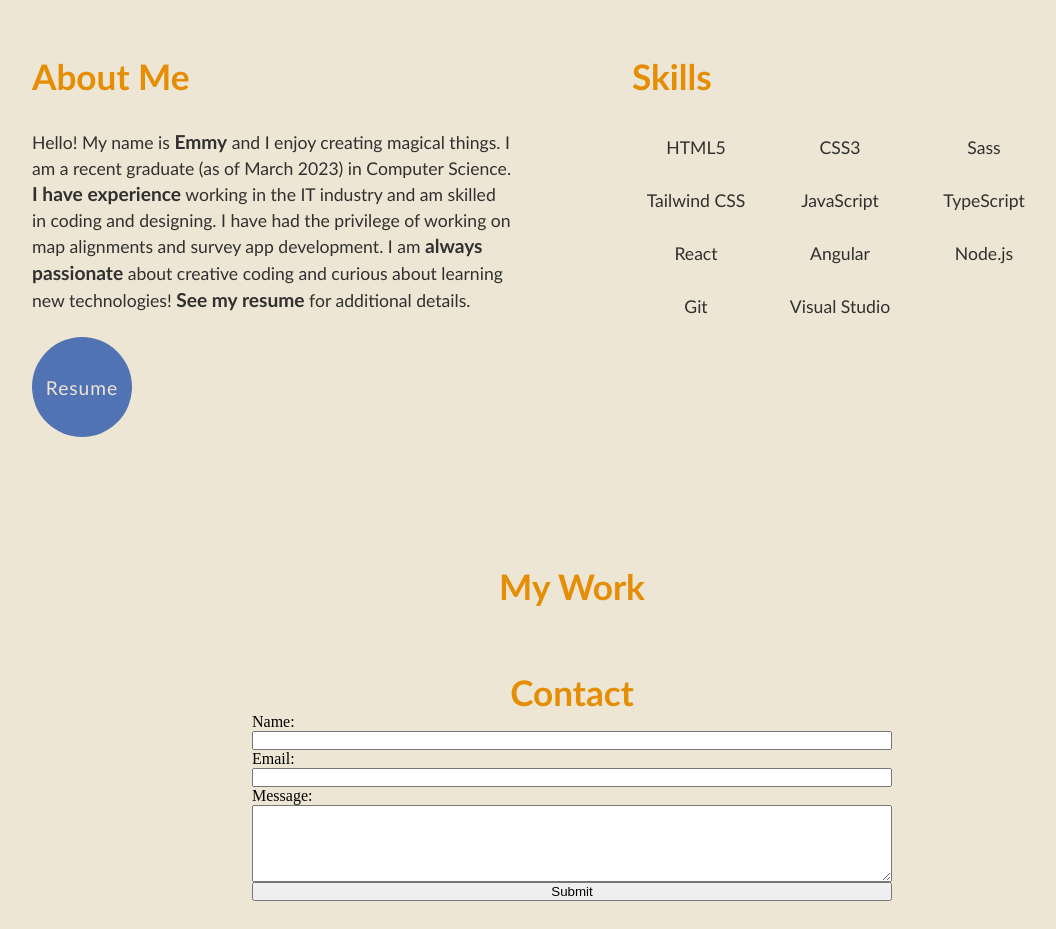
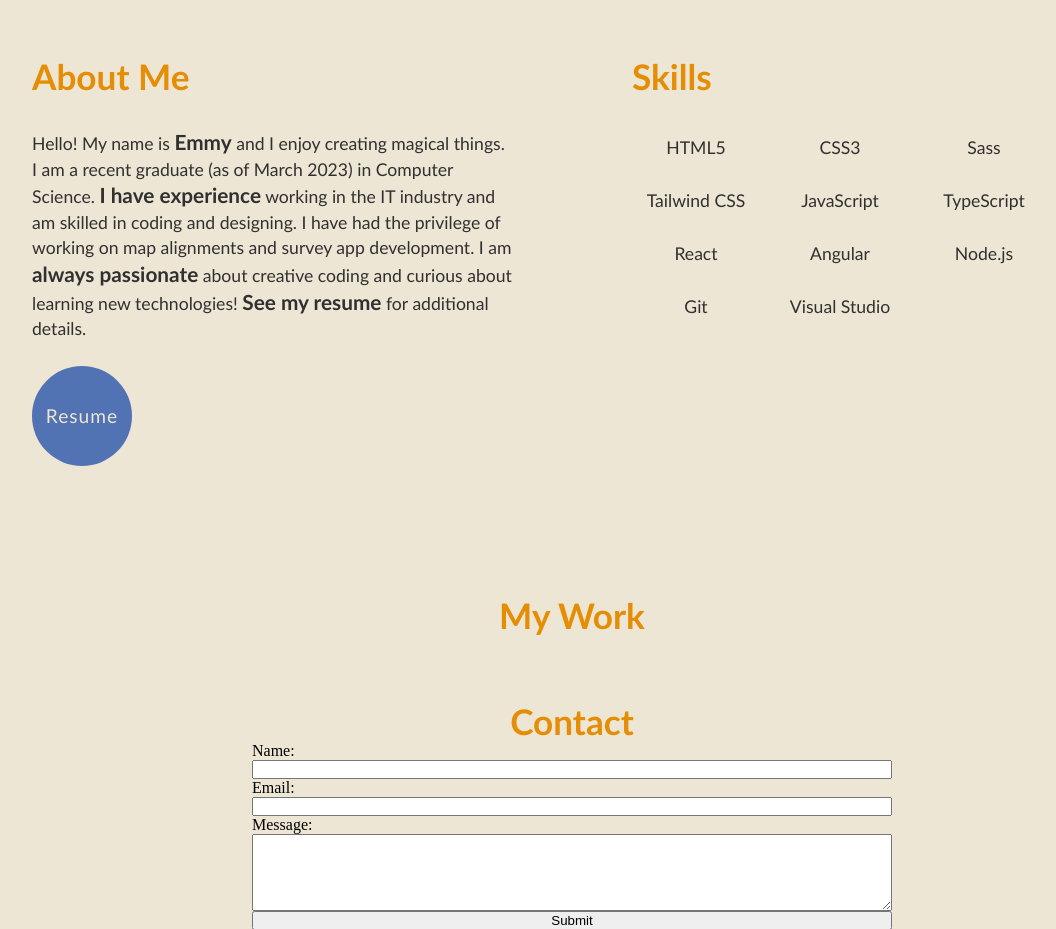
Before and after one commit to eobcre/abstract-app, an Angular app: page / in a window 1280 px wide. Shown: the part 880-1809 px from the top of the page, without its empty margins (68-1124 px from the left). Built offline with nearby package versions, Linux system fonts and the light colour scheme; what src would draw is missing.

Commit message:
span font size fixed

```diff
--- a/src/app/section/about/about.component.scss
+++ b/src/app/section/about/about.component.scss
@@ -23,7 +23,7 @@
     margin-top: 2rem;
 
     span {
-      font-size: 1.2rem;
+      font-size: 1.3rem;
       font-weight: bold;
     }
   }
```
